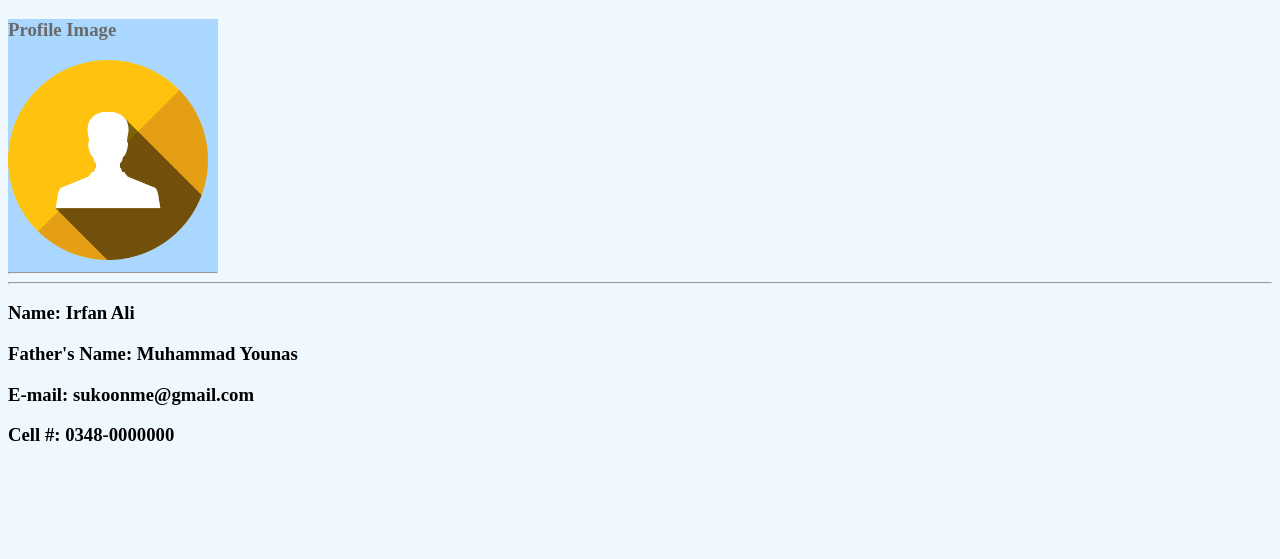
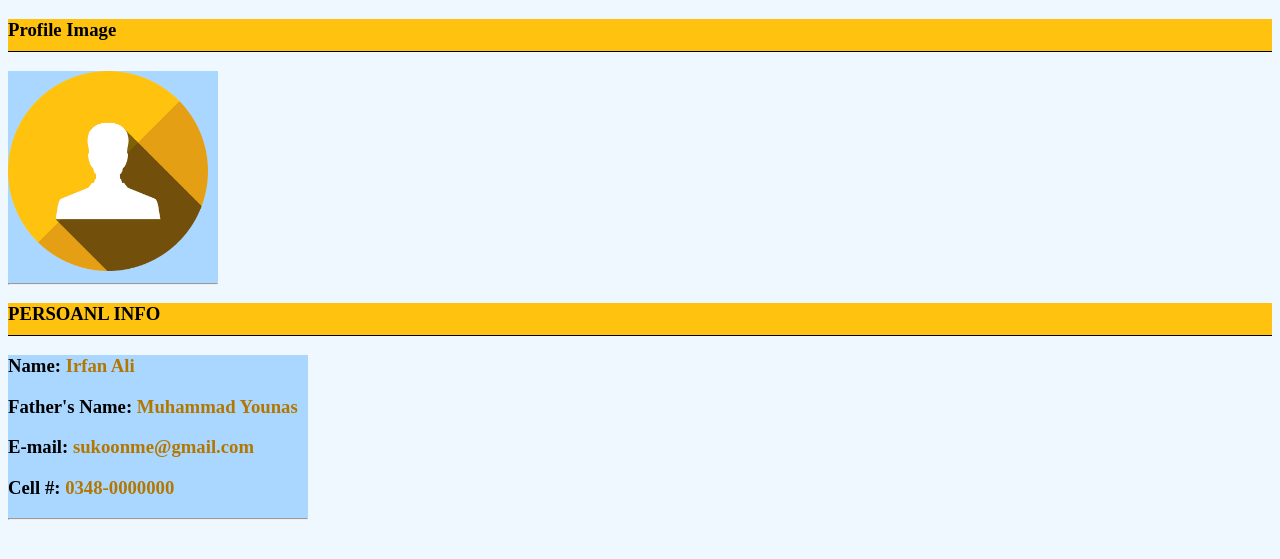
Before and after one commit to devirfanhere/cv, a plain HTML site: page index.html in a window 1280 px wide. Shown: the part 61-620 px from the top of the page. Drawn offline with Linux system fonts and the light colour scheme.

Commit message:
Made Changes In ReadMe & Index

```diff
--- a/index.html
+++ b/index.html
@@ -7,18 +7,22 @@
     <title>My Curriculum Vitae | Resume For First Web Development Class</title>
 </head>
 <body bgcolor="AliceBlue">
+
     <h1>My Curriculum Vitae</h1>
+    <h3 style="background-color: #FFC20E; padding-bottom: 10px; border-bottom: solid 1px;">Profile Image</h3>
     <div style="background-color: #AAD7FF; width: 210px;">
-    <h3 style="color: #696969;">Profile Image</h3>
     <img src="assets/pi.webp" alt="Image is missing" width="200">
     <hr>
     </div>
-    <hr>
-    <div>
-        <h3>Name: Irfan Ali</h3>
-        <h3>Father's Name: Muhammad Younas</h3>
-        <h3>E-mail: sukoonme@gmail.com</h3>
-        <h3>Cell #: 0348-0000000</h3>
+    <div style="background-color: #FFC20E;">
+        <h3 style="padding-bottom: 10px; border-bottom: solid 1px;">PERSOANL INFO</h3>
+    </div>
+    <div style="background-color: #AAD7FF; width: 300px;">
+        <h3>Name: <span style="color: #b37700;">Irfan Ali</span></h3>
+        <h3>Father's Name: <span style="color: #b37700;">Muhammad Younas</span></h3>
+        <h3>E-mail: <span style="color: #b37700;">sukoonme@gmail.com</span></h3>
+        <h3>Cell #: <span style="color: #b37700;">0348-0000000</span></h3>
+        <hr>
     </div>
 </body>
 </html>
```
Also changed, not shown: 1 other file.
